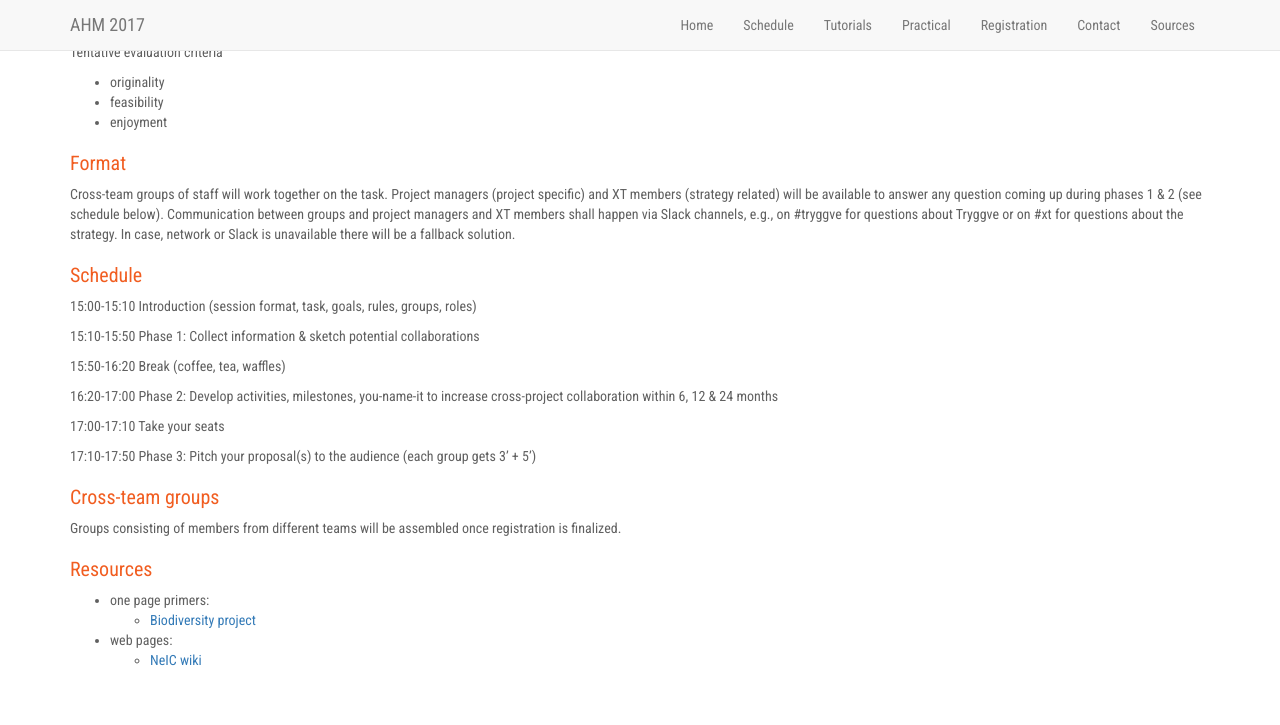
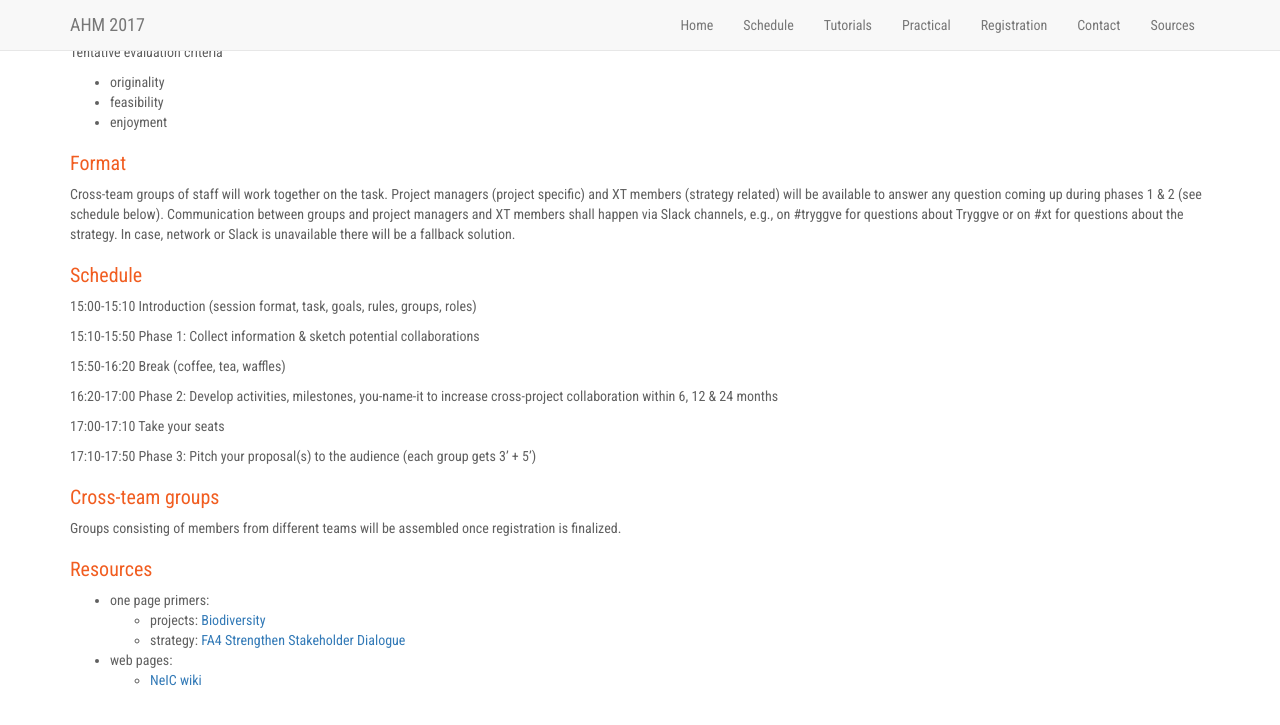
Before and after one commit to neicnordic/ahm17.neic.nordforsk.org, a Jekyll site: the page built from crossteam.md, in a window 1280 px wide and 900 px high, scrolled down 1120 px. Shown: the top 725 px of the window. Built offline with Jekyll 4.4.1, drawn with Linux system fonts in a browser that asks for light colours; nearby versions of some CDN libraries; our own code applies the rules of GitHub Pages for plain Markdown files.

Commit message:
added one page primer for FA4

```diff
--- a/crossteam.md
+++ b/crossteam.md
@@ -119,6 +119,7 @@ once registration is finalized.
 ### Resources
 
 - one page primers:
-  - <a href="/media/one_page_primer_bdi.pdf">Biodiversity project</a>
+  - projects: <a href="/media/one_page_primer_bdi.pdf">Biodiversity</a>
+  - strategy: <a href="/media/one_page_primer_FA4_NeICStakeholderEngagementManifesto.pdf">FA4 Strengthen Stakeholder Dialogue</a>
 - web pages:
   - <a href="https://wiki.neic.no/wiki/NeIC_Community_Wiki">NeIC wiki</a>
```
Also changed, not shown: 1 other file.
